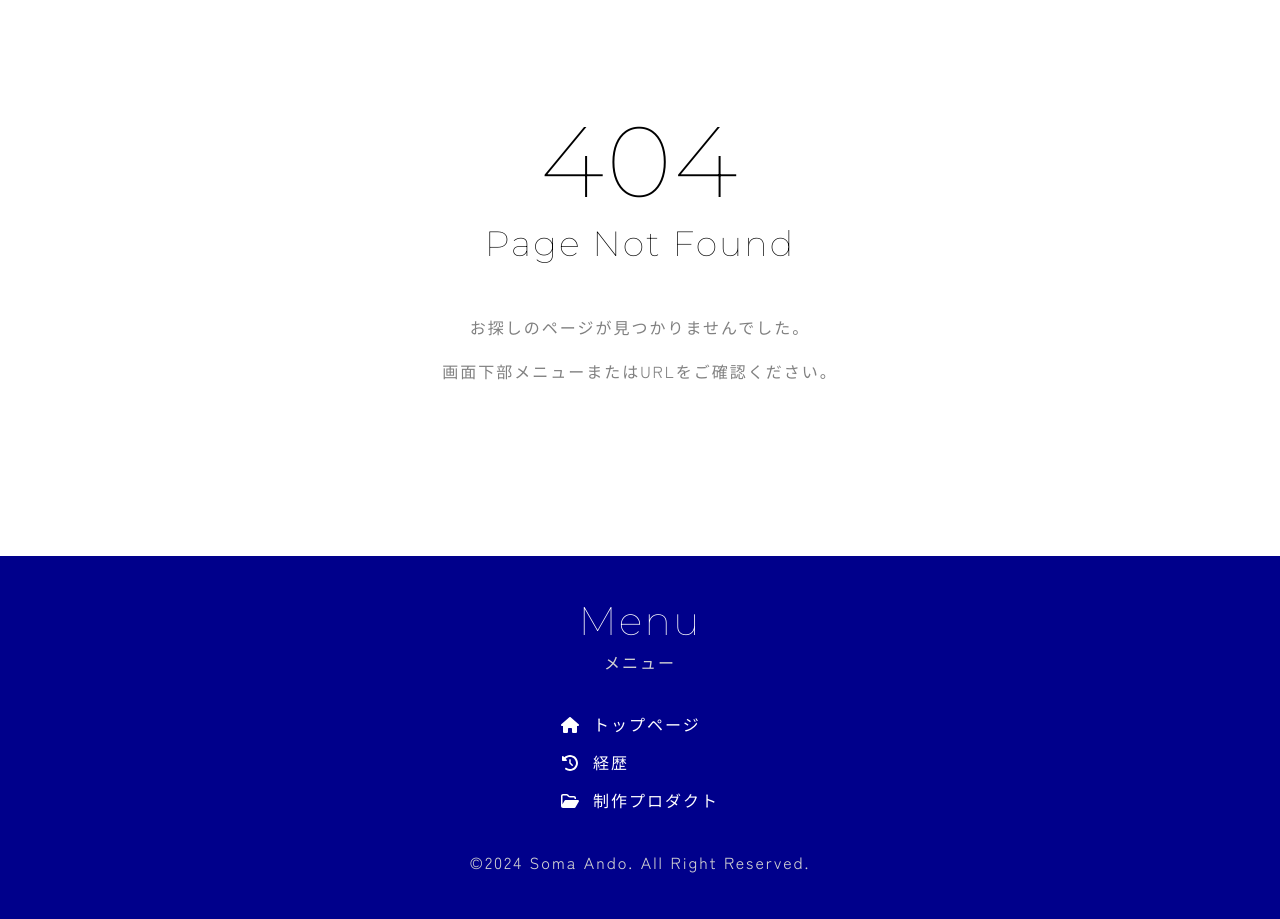
After one commit to somando/Portfolio, a Django app: template templates/404.html in a window 1280 px wide. The commit adds this page. Run offline with Django 5.2, Linux system fonts and the light colour scheme; the template is opened without the code that fills it, so the values that code supplies are empty; parts of the project's set-up code (start-up, migrations or seed data) failed here and were passed over.

Commit message:
Add 404 page

```diff
--- a/static/somando/fadein.js
+++ b/static/somando/fadein.js
@@ -5,7 +5,9 @@ var prof_items = document.getElementsByClassName('profile-line').length;
 const sleep = (time) => new Promise((r) => setTimeout(r, time));
 
 window.onload = async()=>{
-	await sleep(2000 + prof_items * 100);
+    if (location.pathname == "/") {
+    	await sleep(2000 + prof_items * 100);
+    }
     var windowHeight = window.innerHeight;
     for (let target of targets) {
         var targetPos = target.getBoundingClientRect().top;
--- a/static/somando/styles.css
+++ b/static/somando/styles.css
@@ -12,7 +12,8 @@ header, main, footer {
 }
 
 main {
-    min-height: 100%;
+    height: 100%;
+    min-height: calc(90vh - 364px);
 }
 
 footer {
@@ -331,6 +332,8 @@ footer .text {
 
 @keyframes fillImage {
     0%, 30% {
+        width: 100%;
+        height: 100%;
         display: flex;
         position: fixed;
         top: 0;
--- /dev/null
+++ b/templates/404.html
@@ -0,0 +1,19 @@
+{% extends "somando/layout.html" %}
+{% load static %}
+{% block title %}404 Page Not Found{{ block.super }}{% endblock title %}
+{% block content %}
+{% autoescape off %}
+<main style="">
+    <div id="product" class="section">
+        <h1 class="title" style="font-size: 100px">404</h1>
+        <h2 class="title" style="font-size: 35px">Page Not Found</h2>
+        <p class="description fade-in-bottom05 break-span" style="margin-top: 50px"><span>お探しのページが</span><span>見つかりませんでした。</span></p>
+        <p class="description fade-in-bottom05 break-span" style="margin-top: 20px"><span>画面下部メニューまたは</span><span>URLをご確認ください。</span></p>
+    </div>
+</main>
+<script src="{% static "somando/fadein.js" %}"></script>
+<script>
+    delay_set("product-div", 0.6, 0.2);
+</script>
+{% endautoescape %}
+{% endblock content %}
--- a/templates/somando/layout.html
+++ b/templates/somando/layout.html
@@ -45,7 +45,7 @@
         <p class="description break-span copyright fade-in-bottom05 menu-line animation-wait"><span>©︎2024 Soma Ando.</span> <span>All Right Reserved.</span></p>
     </footer>
     <script>
-        delay_set("menu-line", 0.8, 0.05);
+        delay_set("menu-line", 0.5, 0.05);
     </script>
 </body>
 </html>
```
Also changed, not shown: somando/views.py (line endings or trailing spaces), 2 other files.
